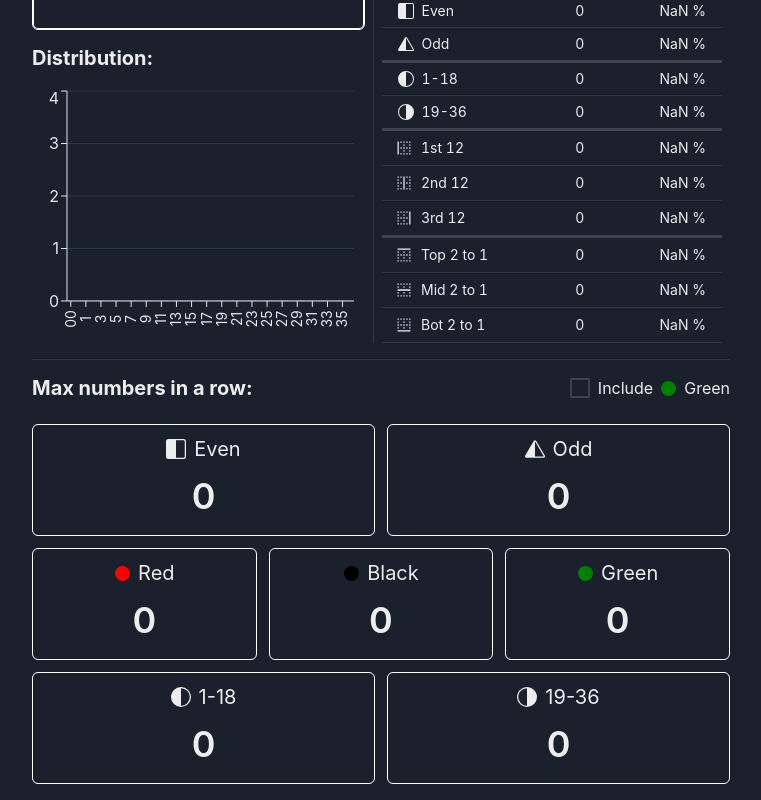
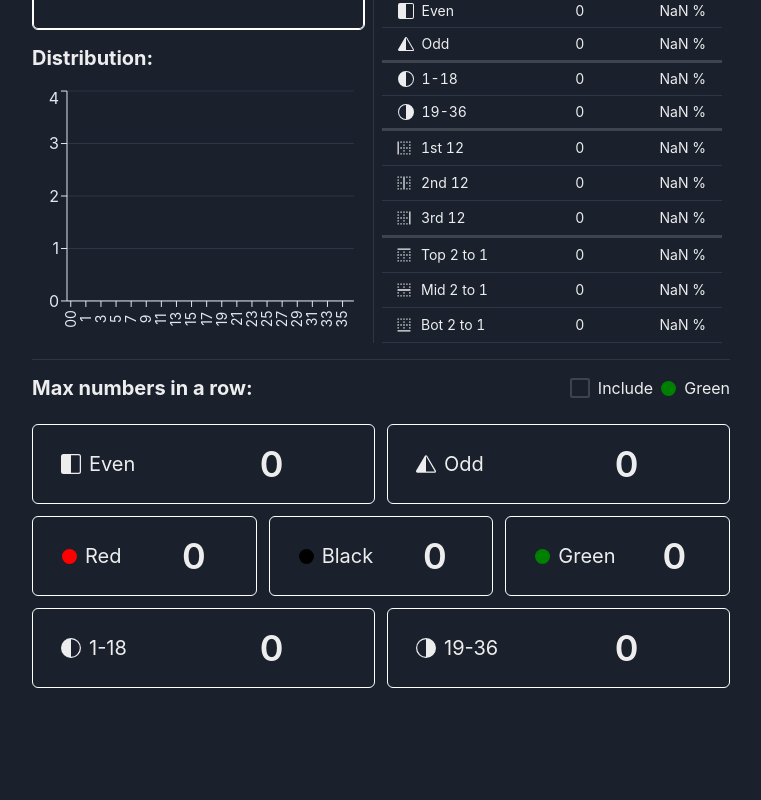
Before and after one commit to domingasp/rlte, a React (Create React App) app: page / in a window 1280 px wide. Shown: the part 577-1377 px from the top of the page, without its empty margins (259-1020 px from the left). After the commit the page ends 1281 px from the top, so only its background shows below. Built offline with nearby package versions, Linux system fonts and the light colour scheme.

Commit message:
numbers in row reformat

```diff
--- a/src/App.tsx
+++ b/src/App.tsx
@@ -873,13 +873,17 @@ type NumberStatProps = {
 }
 const NumberStat = ({ label, value, leftIcon }: NumberStatProps) => {
   return (
-    <VStack border="1px solid white" px={4} py={3} borderRadius="md" flex={1}>
-      <HStack>
-        { leftIcon }
-        <Heading size="md" alignSelf="flex-start" fontWeight="md">{label}</Heading>
+    <HStack border="1px solid white" px={4} py={3} borderRadius="md" flex={1}>
+      <HStack maxW="128px" flex={1}>
+        <HStack px={3}>
+          { leftIcon }
+          <Heading size="md" alignSelf="flex-start" fontWeight="md">
+            {label}
+          </Heading>
+        </HStack>
       </HStack>
-      <Text fontSize="4xl" fontWeight="semibold">{value}</Text>
-    </VStack>
+      <Text fontSize="4xl" flex={1} fontWeight="semibold" textAlign="center">{value}</Text>
+    </HStack>
   )
 }
 
```
